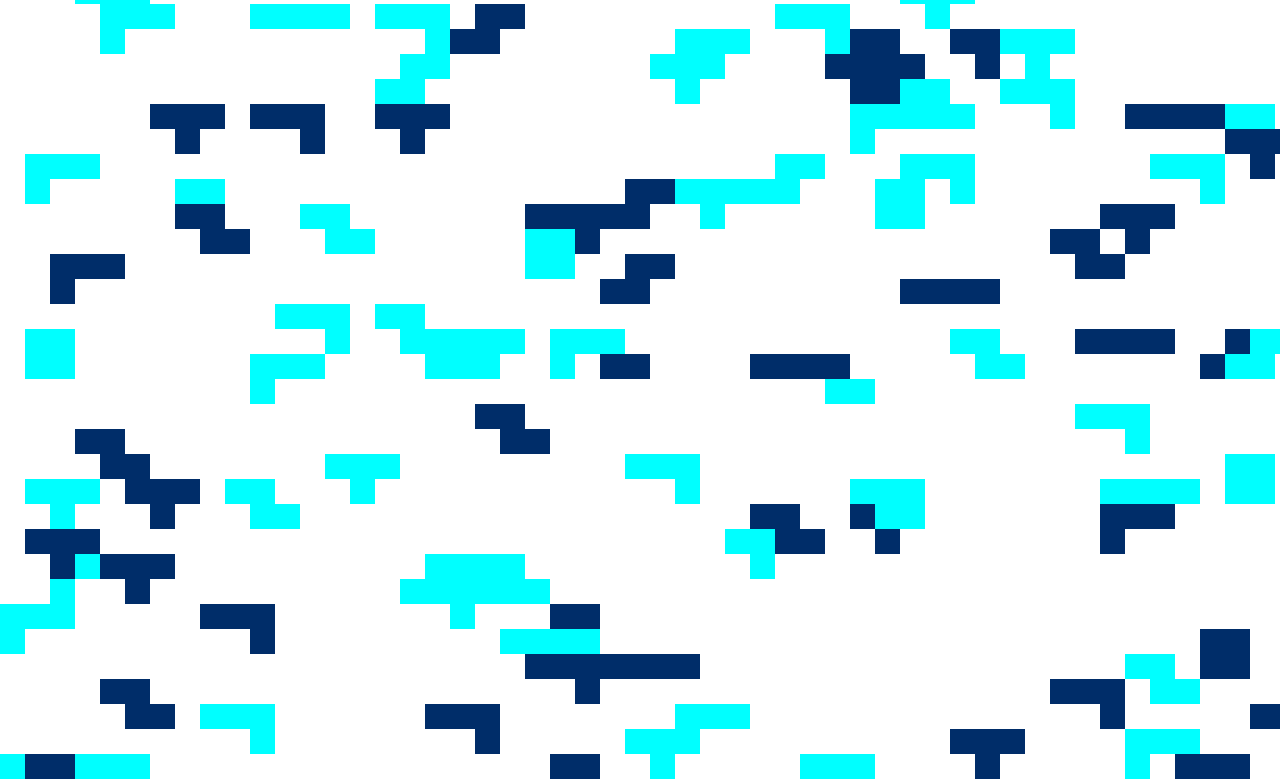
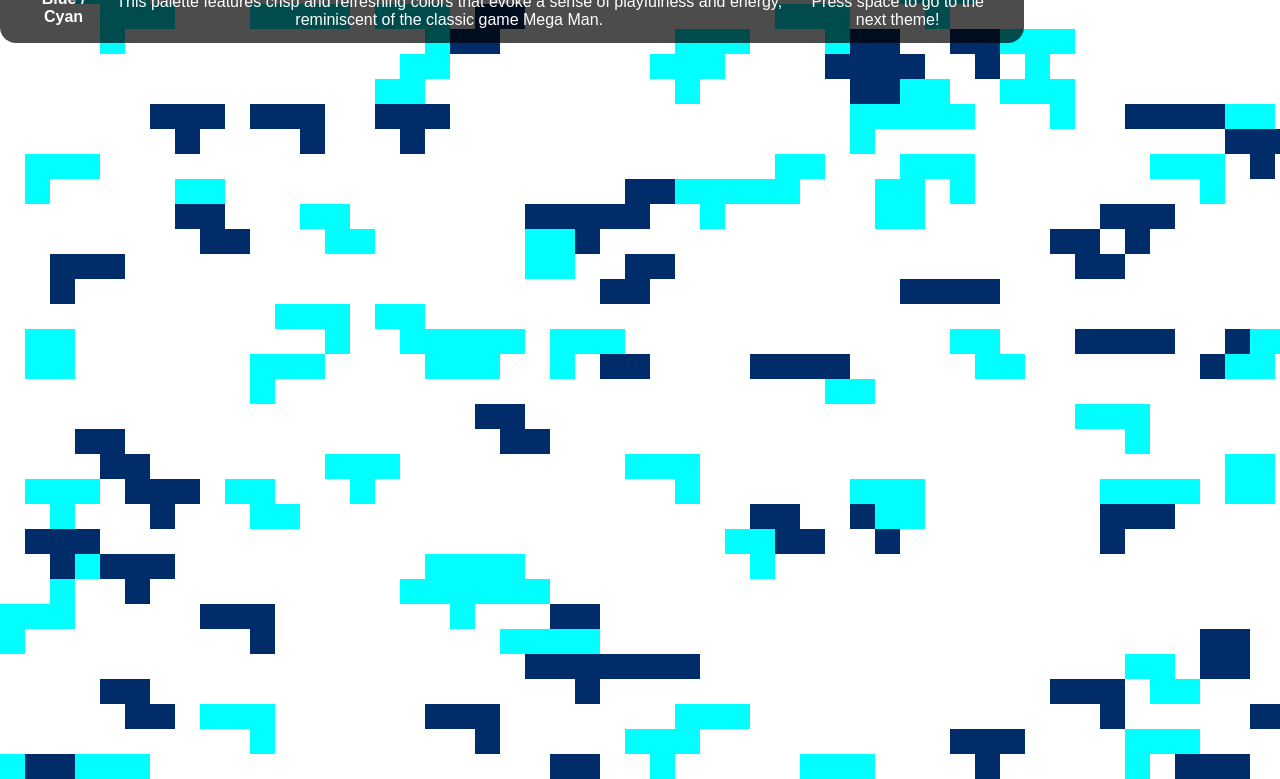
Before and after one commit to skalthoff/cs202, a plain HTML site: page assignment4/index.html in a window 1280 px wide. Shown: the part 21-800 px from the top of the page. Drawn offline with nearby package versions, Linux system fonts and the light colour scheme.

Commit message:
doneeeee

```diff
--- a/assignment4/index.html
+++ b/assignment4/index.html
@@ -7,11 +7,10 @@
     <link rel="stylesheet" href="styles.css">
 </head>
 <body>
-    <div class="container">
-        <div class="info-box">
-            <h1 class="theme-name"></h1>
-            <p class="theme-description"></p>
-        </div>
+    <div class="container info-box">
+        <h1 class="theme-name"></h1>
+        <p class="theme-description"></p>
+        <p>Press space to go to the next theme!</p>
     </div>
     <canvas id="tetrominoes-background"></canvas>
     <audio id="tetris-music" src="tetris.mp3" loop></audio>
--- a/assignment4/scripts.js
+++ b/assignment4/scripts.js
@@ -1,55 +1,56 @@
 $(document).ready(function () {
     const canvas = document.getElementById('tetrominoes-background');
     const ctx = canvas.getContext('2d');
+
     const themes = [
         {
           name: 'Blue / Cyan',
-            description: 'Very crisp colors and reminiscent of Mega Man.',
+          description: 'This palette features crisp and refreshing colors that evoke a sense of playfulness and energy, reminiscent of the classic game Mega Man.',
           colors: ['#002D69', '#00FFFF'],
         },
         {
           name: 'Forest / Chartreuse',
-            description: 'A nice combo, very fresh and comforting.',
+          description: 'A natural and calming color combination that brings a sense of freshness and comfort, perfect for a relaxing gaming experience.',
           colors: ['#128712', '#62D962'],
         },
         {
           name: 'Magenta / Pink',
-            description: 'This one always makes me think of cotton candy.',
+          description: 'A playful and fun palette that reminds us of sweet treats like cotton candy. It\'s a great choice for those who want to add a touch of whimsy to their gameplay.',
           colors: ['#FF00FF', '#FFA8FF'],
         },
         {
           name: 'Blue / Green',
-            description: 'Reminds me of the old Seattle Seahawks logo.',
+          description: 'This palette brings to mind the iconic Seattle Seahawks logo, featuring bold and vibrant colors that are sure to make a statement on the game board.',
           colors: ['#1B4C1B', '#4CFF4C'],
         },
         {
           name: 'Red / Seafoam',
-            description: 'Christmasy colors, pastel but just as clashing. Ugly.',
+          description: 'While this palette may be reminiscent of Christmas, the soft pastel colors create a unique and understated combination, perfect for those who prefer a more subdued look.',
           colors: ['#9C3838', '#9CFF9C'],
         },
         {
           name: 'Seafoam / Cornflower',
-            description: 'I looks nice together if you like boring pastels lacking contrast.',
+          description: 'These pastel colors may be considered "boring" by some, but the subtle contrast of seafoam and cornflower creates a soothing and calming effect on the eyes.',
           colors: ['#00A800', '#0070EC'],
         },
         {
           name: 'Red / Gray',
-            description: 'This one reminds me of lava and ash. I\'m always happy to see this palette.',
+          description: 'A fiery and dramatic palette that evokes images of lava and ash. The contrast between the bright red and cool gray makes for an exciting and dynamic gameplay experience.',
           colors: ['#FF0000', '#A0A0A0'],
         },
         {
           name: 'Purple / Burgundy',
-            description: 'Nice combo, and the only double-dark set.',
+          description: 'This palette features a sophisticated and bold color combination that is sure to make a statement. It\'s the only double-dark set, making it a unique and elegant option.',
           colors: ['#7B30C7', '#810000'],
         },
         {
           name: 'Blue / Red',
-            description: 'Makes me think of the American flag, except the colors aren\'t dark enough.',
+          description: 'This palette combines the bold and striking colors of blue and red to create a dynamic and energetic atmosphere on the game board. The contrast between the two colors is sure to keep players engaged and focused, making it a great choice for those who want a more intense gaming experience.',
           colors: ['#0000FF', '#FF0000'],
         },
         {
           name: 'Red / Orange',
-            description: 'Yuck. It makes me think of clowns or fast food logos.',
+          description: 'Although this palette may not be everyone\'s cup of tea, the bold and bright colors can add a touch of energy and excitement to the game board. It\'s a great choice for those who want to stand out from the crowd.',
           colors: ['#FF0000', '#FFA000'],
         },
       ];
--- a/assignment4/styles.css
+++ b/assignment4/styles.css
@@ -6,22 +6,37 @@ body {
 }
 
 .container {
+    display: flex;
+    justify-content: center;
+    align-items: center;
     position: absolute;
-    top: 50%;
-    left: 50%;
-    transform: translate(-50%, -50%);
+    top: 0;
+    left: 0;
+    width: 100%;
+    height: 100%;
+    padding: 2rem;
+    box-sizing: border-box;
     text-align: center;
+    color: white;
+    z-index: 1;
+}
+
+.info-box {
+    background-color: rgba(0, 0, 0, 0.7);
     padding: 2rem;
-    color: white;
+    border-radius: 1rem;
+    max-width: 80%;
+    max-height: 35%;
+    overflow: auto;
 }
 
 .theme-name {
-    font-size: 2.5rem;
+    font-size: 1rem;
     margin-bottom: 1rem;
 }
 
 .theme-description {
-    font-size: 1.2rem;
+    font-size: 1rem;
 }
 
 canvas {
```
Also changed, not shown: index.html (+1 -0 lines). Lines whose indentation alone changed are shown as unchanged.
